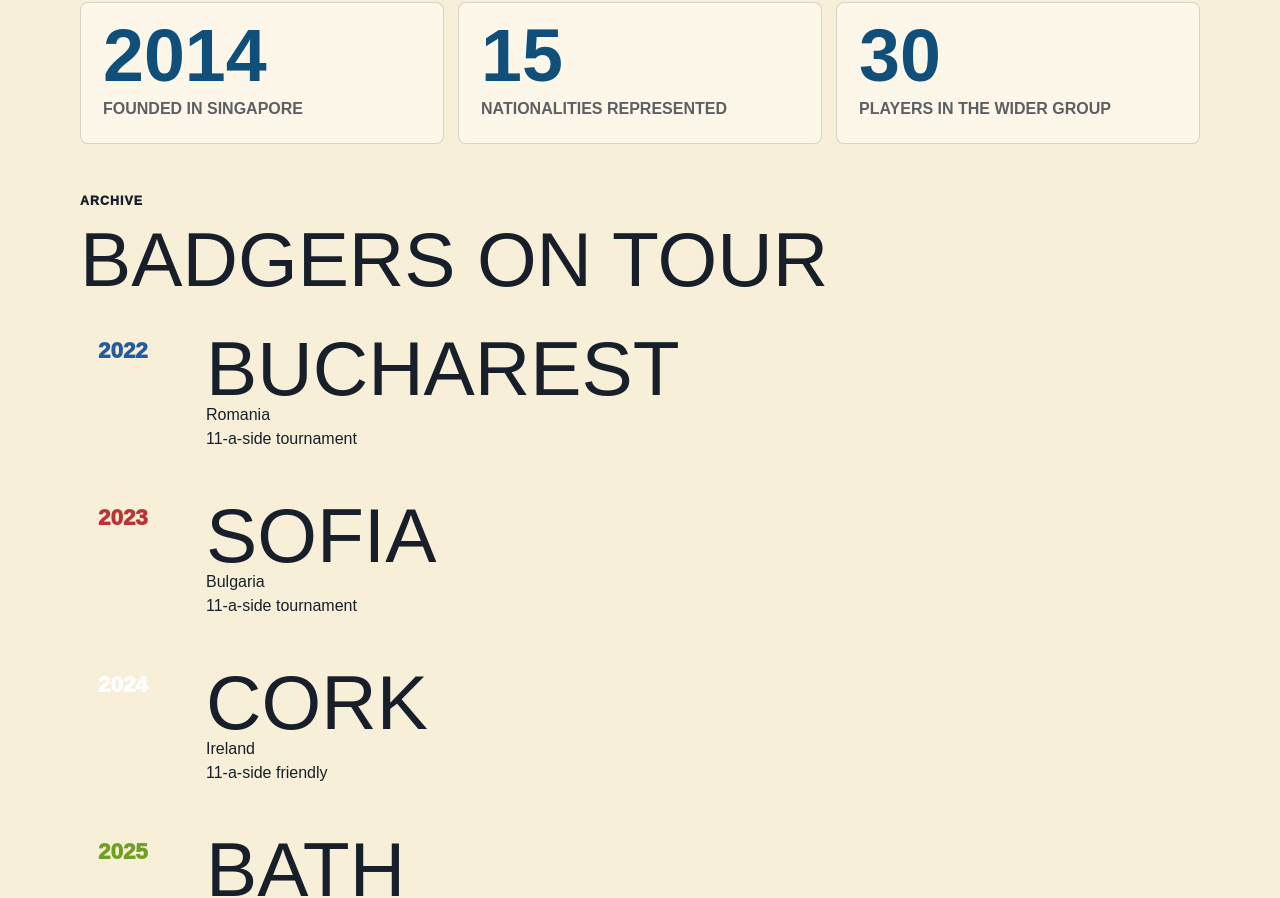
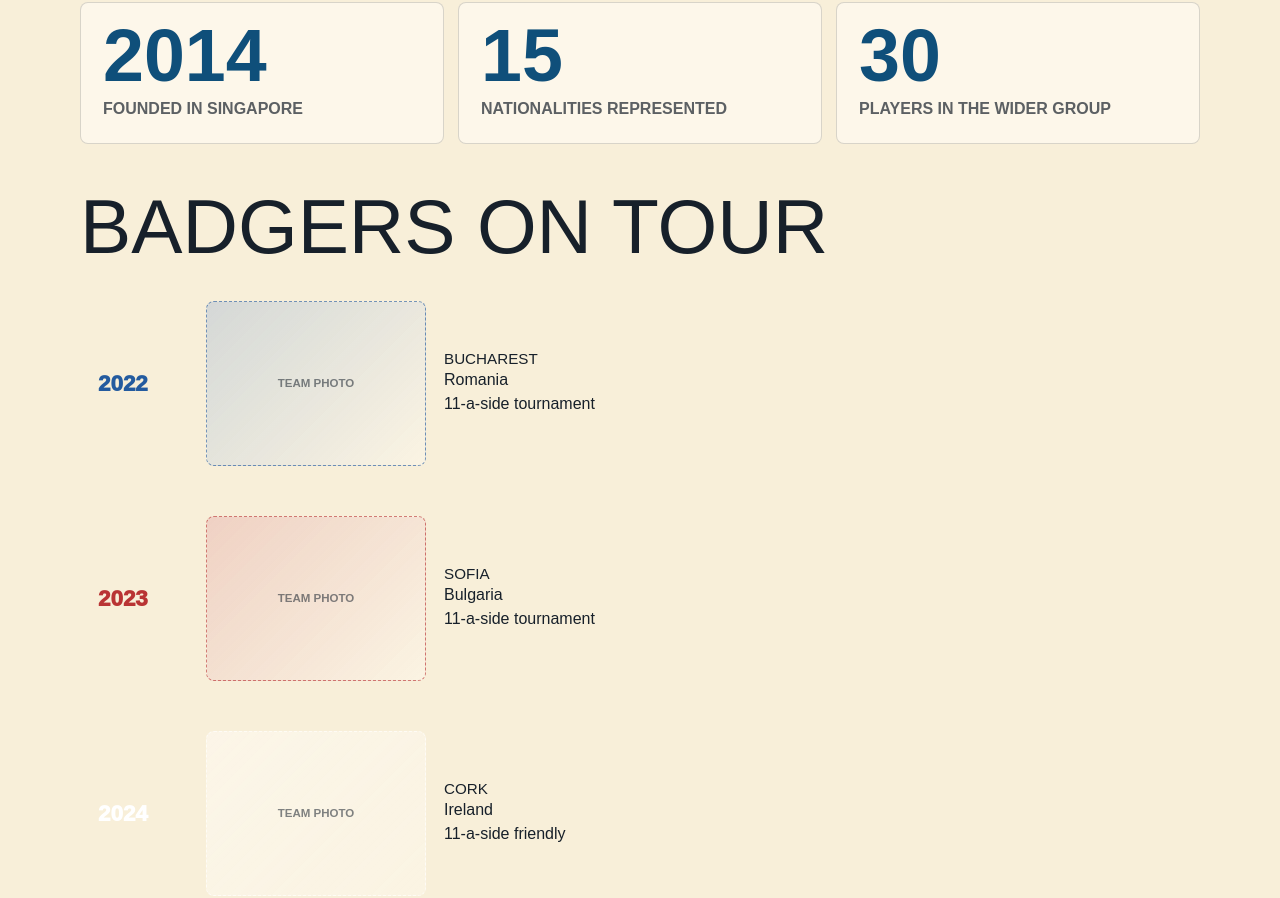
Before and after one commit to rpbaltazar/honeybadgers-on-tour, a Next.js app: page /history in a window 1280 px wide. Shown: the part 1313-2211 px from the top of the page. Built offline with nearby package versions, Linux system fonts and the light colour scheme.

Commit message:
Refine history timeline layout

```diff
--- a/app/globals.css
+++ b/app/globals.css
@@ -390,15 +390,39 @@ button {
 
 .timeline-item {
   display: grid;
-  grid-template-columns: 90px minmax(0, 1fr);
+  grid-template-columns: 90px minmax(150px, 220px) minmax(0, 1fr);
   gap: 18px;
-  align-items: start;
+  align-items: center;
 }
 
 .timeline-year {
   color: var(--accent, #0f4f7a);
   font-size: 1.4rem;
   font-weight: 950;
+}
+
+.timeline-photo {
+  display: grid;
+  aspect-ratio: 4 / 3;
+  min-height: 118px;
+  place-items: center;
+  border: 1px dashed color-mix(in srgb, var(--accent, #0f4f7a) 62%, transparent);
+  border-radius: 8px;
+  background:
+    linear-gradient(135deg, color-mix(in srgb, var(--accent, #0f4f7a) 18%, transparent), transparent),
+    rgba(255, 250, 240, 0.42);
+}
+
+.timeline-photo span {
+  color: rgba(23, 32, 42, 0.54);
+  font-size: 0.72rem;
+  font-weight: 900;
+  text-transform: uppercase;
+}
+
+.timeline-item h2 {
+  font-size: 0.95rem;
+  line-height: 1.1;
 }
 
 .site-footer {
@@ -478,4 +502,8 @@ button {
   .timeline-item {
     grid-template-columns: 1fr;
   }
+
+  .timeline-photo {
+    min-height: 180px;
+  }
 }
--- a/app/history/page.tsx
+++ b/app/history/page.tsx
@@ -95,7 +95,6 @@ export default function HistoryPage() {
         </div>
 
         <section className="timeline-section">
-          <p className="eyebrow">Archive</p>
           <h2>Badgers On Tour</h2>
           <HistoryTimeline editions={editions} />
         </section>
--- a/components/HistoryTimeline.tsx
+++ b/components/HistoryTimeline.tsx
@@ -16,6 +16,9 @@ export function HistoryTimeline({ editions }: { editions: Edition[] }) {
             style={{ "--accent": edition.theme.timelineAccent ?? edition.theme.accent } as CSSProperties}
           >
             <div className="timeline-year">{edition.year}</div>
+            <div className="timeline-photo" aria-hidden="true">
+              <span>Team photo</span>
+            </div>
             <div>
               <h2>{edition.city}</h2>
               <p>
```
